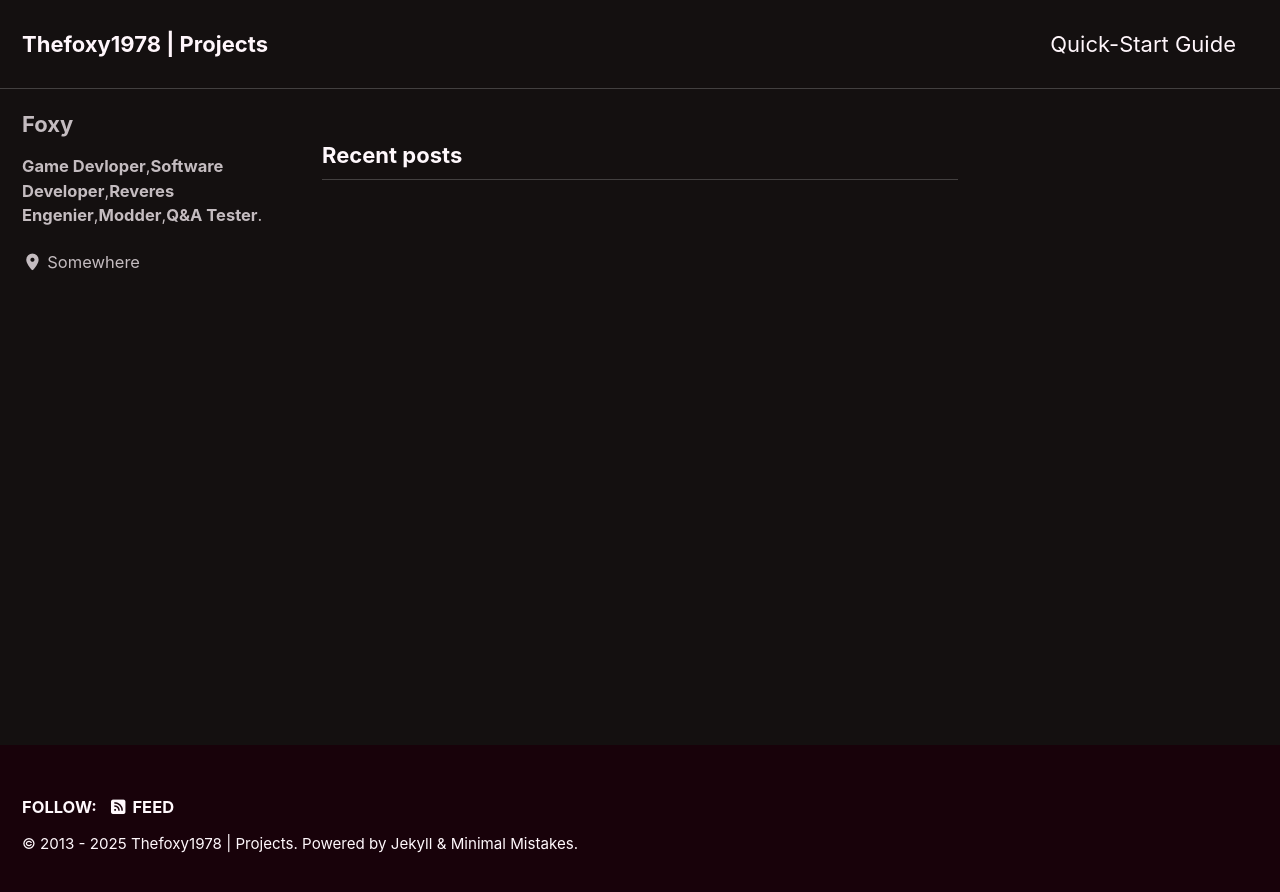
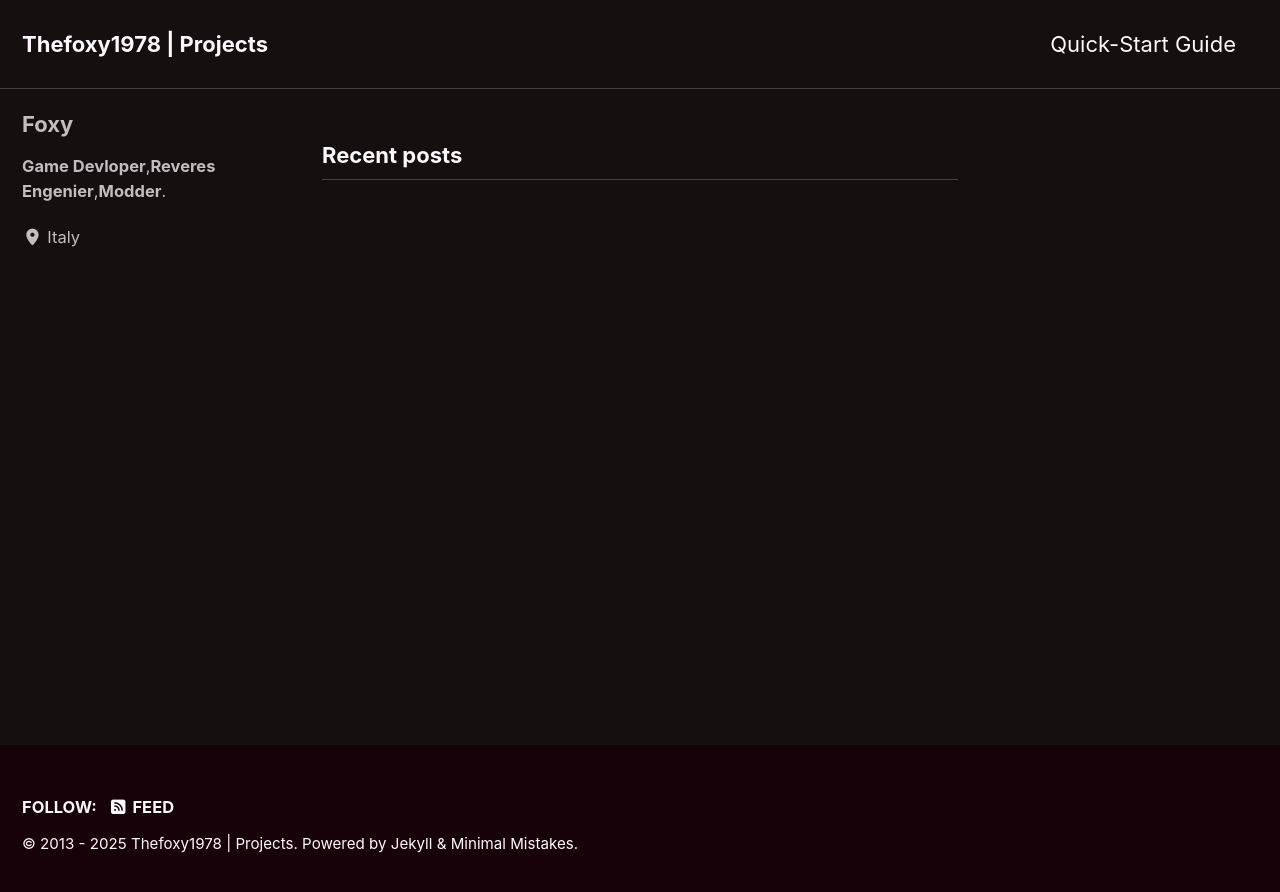
Before and after one commit to Thefoxy1978/Thefoxy1978.github.io, a Jekyll site: the page built from index.html, in a window 1280 px wide. Shown: the top 892 px of the page. Built offline with Jekyll 4.4.1, drawn with Linux system fonts in a browser that asks for light colours; cached includes are drawn as plain includes; the list of posts is cut into pages by our own code.

Commit message:
Update _config.yml

```diff
--- a/_config.yml
+++ b/_config.yml
@@ -115,8 +115,8 @@ analytics:
 author:
   name             : "Foxy"
   avatar           : # path of avatar image, e.g. "/assets/images/bio-photo.jpg"
-  bio              : "**Game Devloper**,**Software Developer**,**Reveres Engenier**,**Modder**,**Q&A Tester**."
-  location         : "Somewhere"
+  bio              : "**Game Devloper**,**Reveres Engenier**,**Modder**."
+  location         : "Italy"
   email            :
   links:
     - label: "Email"
```
